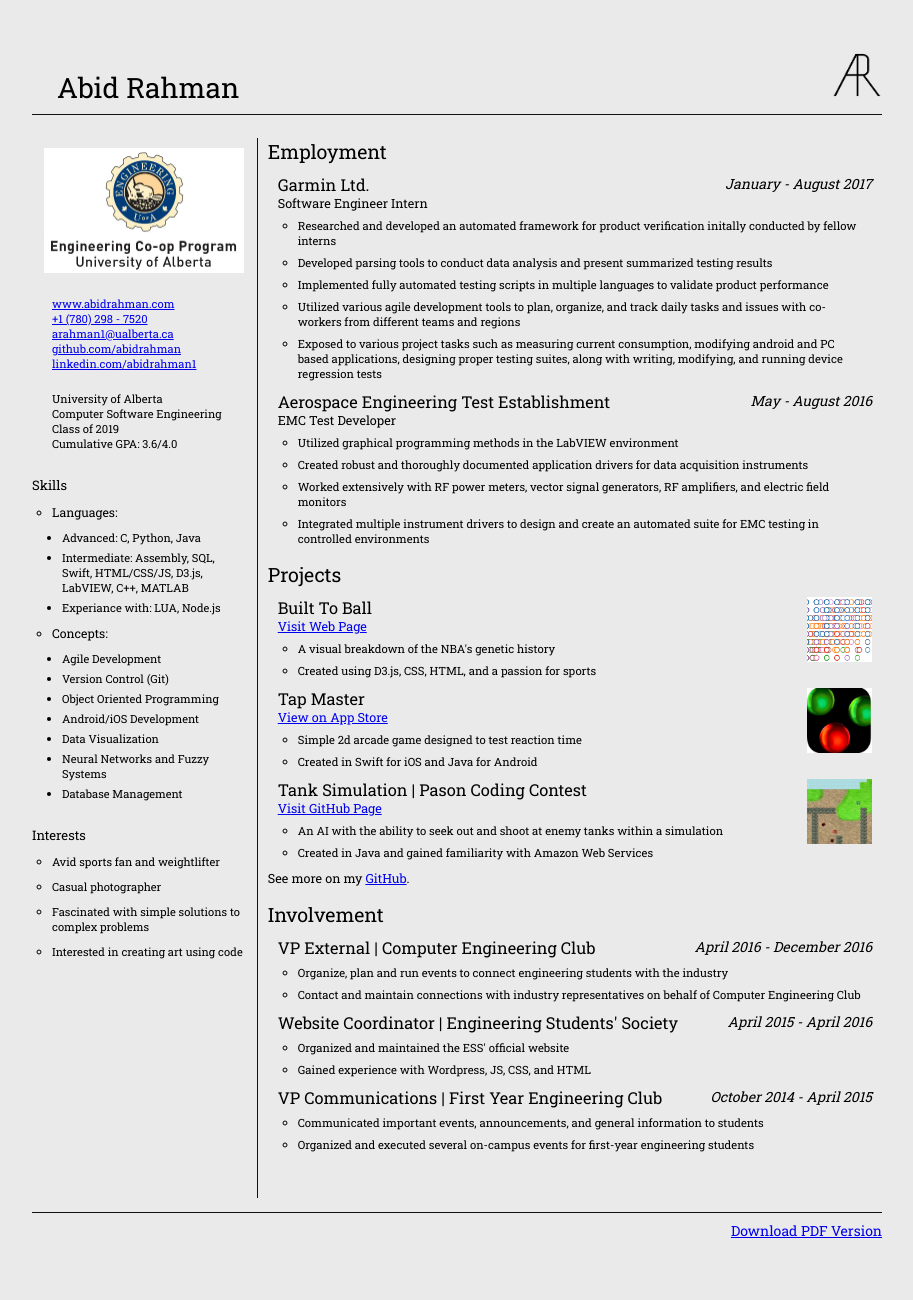
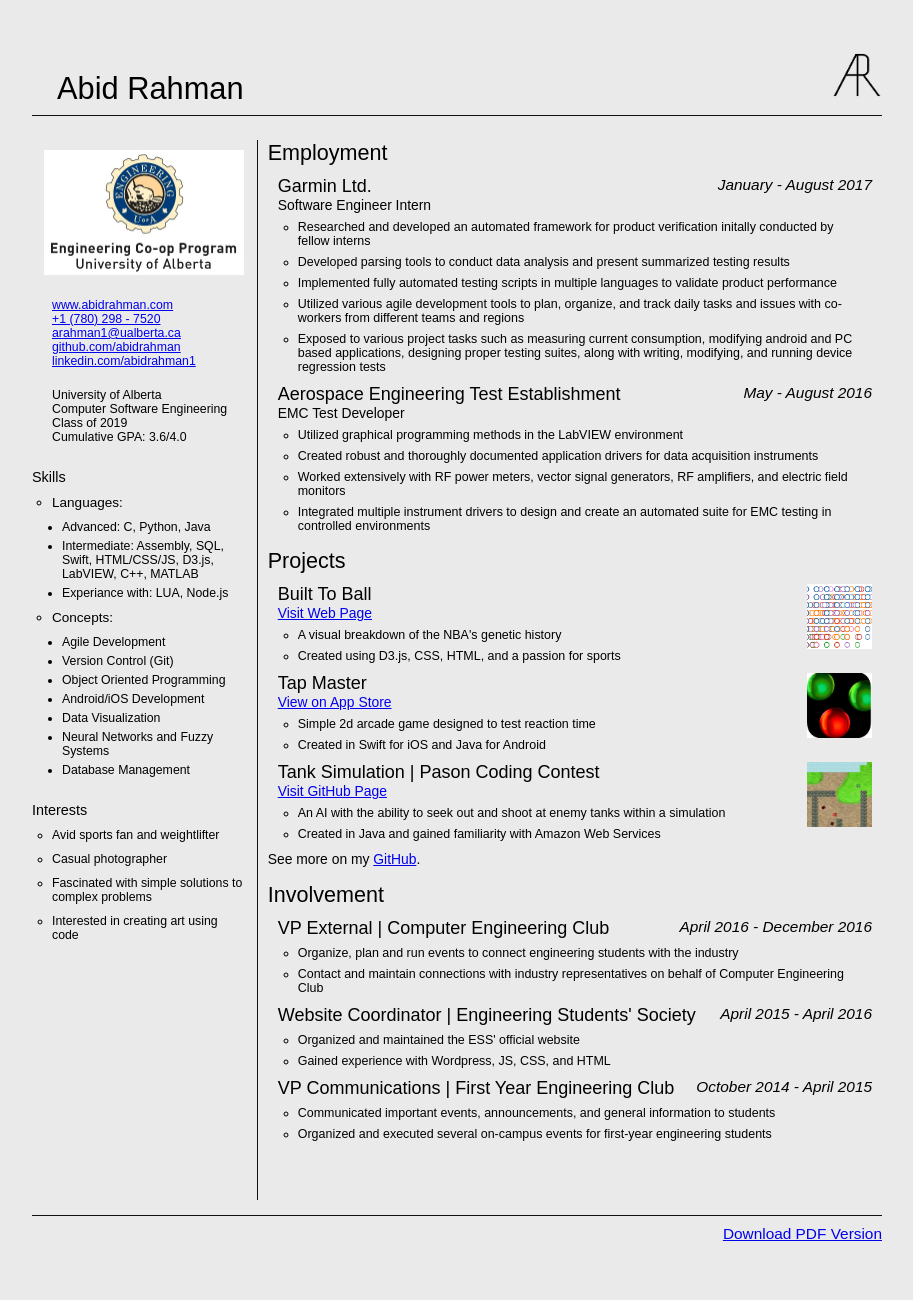
Before and after one commit to arjunkalburgi/abidrahman.github.io-1, a PHP site: page /resume/ in a window 1280 px wide. Shown: the whole page, without its empty margins (183-1096 px from the left). Run offline with PHP 8.4, Linux system fonts and the light colour scheme.

Commit message:
Change font to QuickSand

```diff
--- a/resume/index.html
+++ b/resume/index.html
@@ -6,7 +6,7 @@
     <meta charset="utf-8">
     <link rel="icon" type="image/png" sizes="192x192" href="/../images/AR-LogoBlack.png" />
     <link rel="stylesheet" href="resume.css"/>
-    <link href="https://fonts.googleapis.com/css?family=Roboto+Slab" rel="stylesheet">
+    <link href="https://fonts.googleapis.com/css?family=Tinos" rel="stylesheet">
     <title>Abid Rahman</title>
   </head>
 
--- a/resume/resume.css
+++ b/resume/resume.css
@@ -18,10 +18,11 @@ html {
 }
 
 body {
+    font-size: 1.1em;
     margin: 50px auto;
     width: 850px;
     height: 1200px;
-    font-family: 'Roboto Slab', serif;
+    font-family: 'Quicksand', sans-serif;
     font-weight: 100;
     background: rgba(221, 221, 221, 0.6);
 }
```
